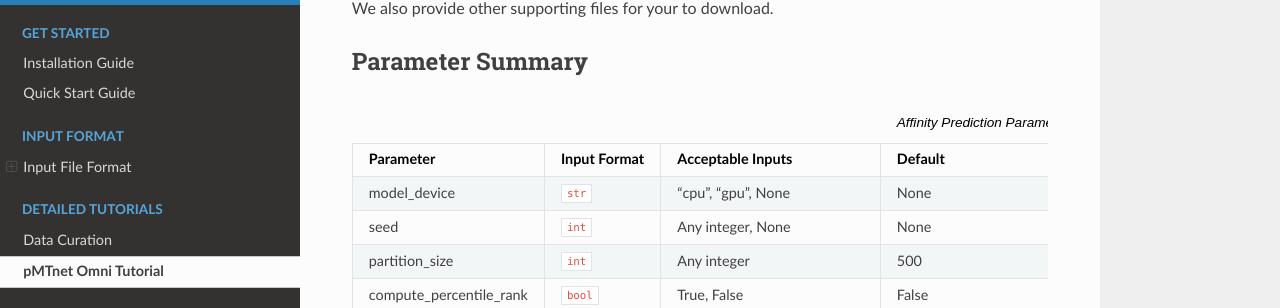
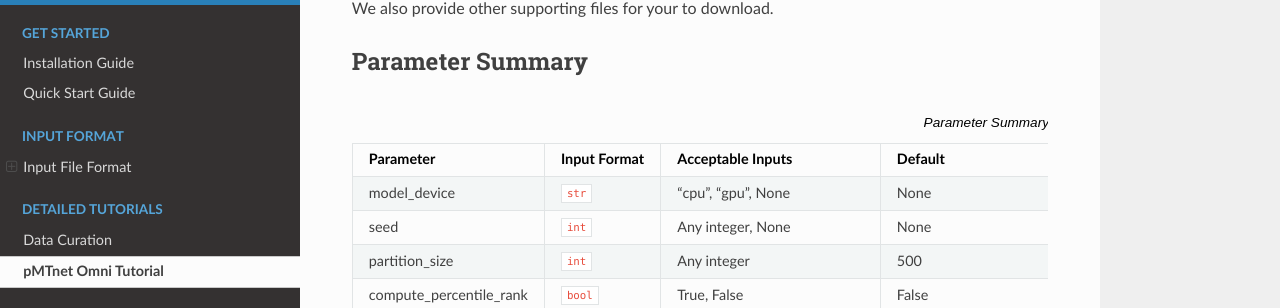
Before and after one commit to Yuqiu-Yang/pMTnet_Omni_Document, a Sphinx documentation site: the page built from docs/source/tutorial/details.rst, in a window 1280 px wide and 900 px high, scrolled down 3114 px. Shown: the part 228-536 px from the top of the window. Built offline with Sphinx 7.4.7 and the Read the Docs theme 2.0.0, drawn with Linux system fonts in a browser that asks for light colours.

Commit message:
Update details.rst

```diff
--- a/docs/source/tutorial/details.rst
+++ b/docs/source/tutorial/details.rst
@@ -171,7 +171,7 @@ We also provide other supporting files for your to download.
 Parameter Summary
 -----------------------
 
-.. list-table:: Affinity Prediction Parameters
+.. list-table:: Parameter Summary
     :align: center
     :widths: 10 10 20 10 50
     :header-rows: 1
```
